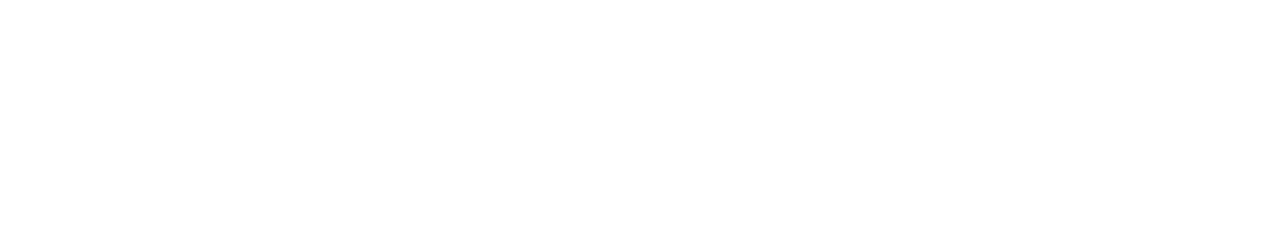
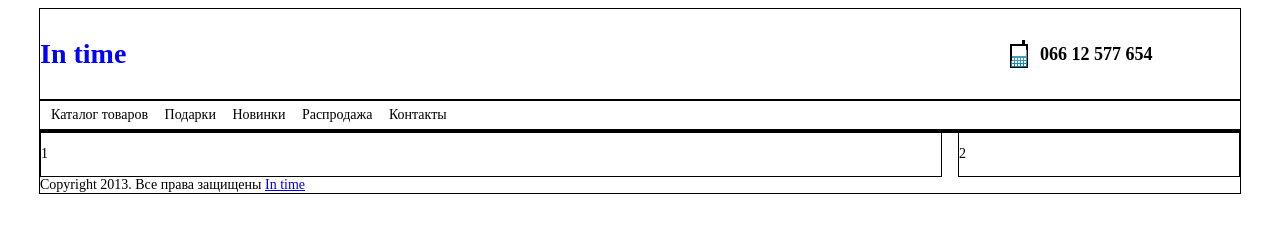
Before and after one commit to Spektra135/learn, a plain HTML site: page index.html in a window 1280 px wide. Drawn offline with Linux system fonts and the light colour scheme.

Commit message:
created grid

```diff
--- a/index.html
+++ b/index.html
@@ -5,6 +5,31 @@
     <link rel="stylesheet" href="style.css">
   </head>
   <body>
-
+    <header class="main-block-location">
+      <h1 class="name">In time</h1>
+      <div class="phone">066 12 577 654</div>
+      <div class="clear"></div>
+    </header>
+    <nav class="main-block-location">
+      <ul class="menu">
+        <li>Каталог товаров</li>
+        <li>Подарки</li>
+        <li>Новинки</li>
+        <li>Распродажа</li>
+        <li>Контакты</li>
+      </ul>
+    </nav>
+    <section class="main-block-location">
+      <div class="content">
+        <p>1</p>
+      </div>
+      <div class="sidebar">
+        <p>2</p>
+      </div>
+    </section>
+    <footer class="main-block-location">
+    Copyright 2013. Все права защищены
+    <a href="#In-time">In time</a>
+  </footer>
   </body>
 </html>
--- a/style.css
+++ b/style.css
@@ -0,0 +1,61 @@
+body {
+  font-size: 14px;
+}
+
+.menu  {
+  padding: 3px;
+  margin: 3px;
+}
+
+.menu li {
+  display: inline;
+	margin-right: 3px;
+	padding: 5px;
+}
+
+header, section, footer, nav  {
+  border: 1px solid black;
+  }
+
+.main-block-location {
+  width: 1200px;
+  margin: 0 auto;
+}
+
+.name {
+width: 200px;
+float: left;
+line-height: 90px;
+padding: 0;
+margin: 0;
+color: blue;
+}
+
+.phone {
+width: 200px;
+float: right;
+line-height: 90px;
+padding: 0 0 0 30px;
+margin: 0;
+background-image: url('images/icon-mobile.png');
+background-repeat: no-repeat;
+background-position: left center;
+font-weight: bold;
+font-size: 18px;
+}
+
+.clear {
+  clear: both;
+}
+
+.content {
+  border: 1px solid black;
+  width: 900px;
+  float: left;
+}
+
+.sidebar {
+  border: 1px solid black;
+  width: 280px;
+  float: right;
+}
```
Also changed, not shown: images/icon-mobile.png (added).
